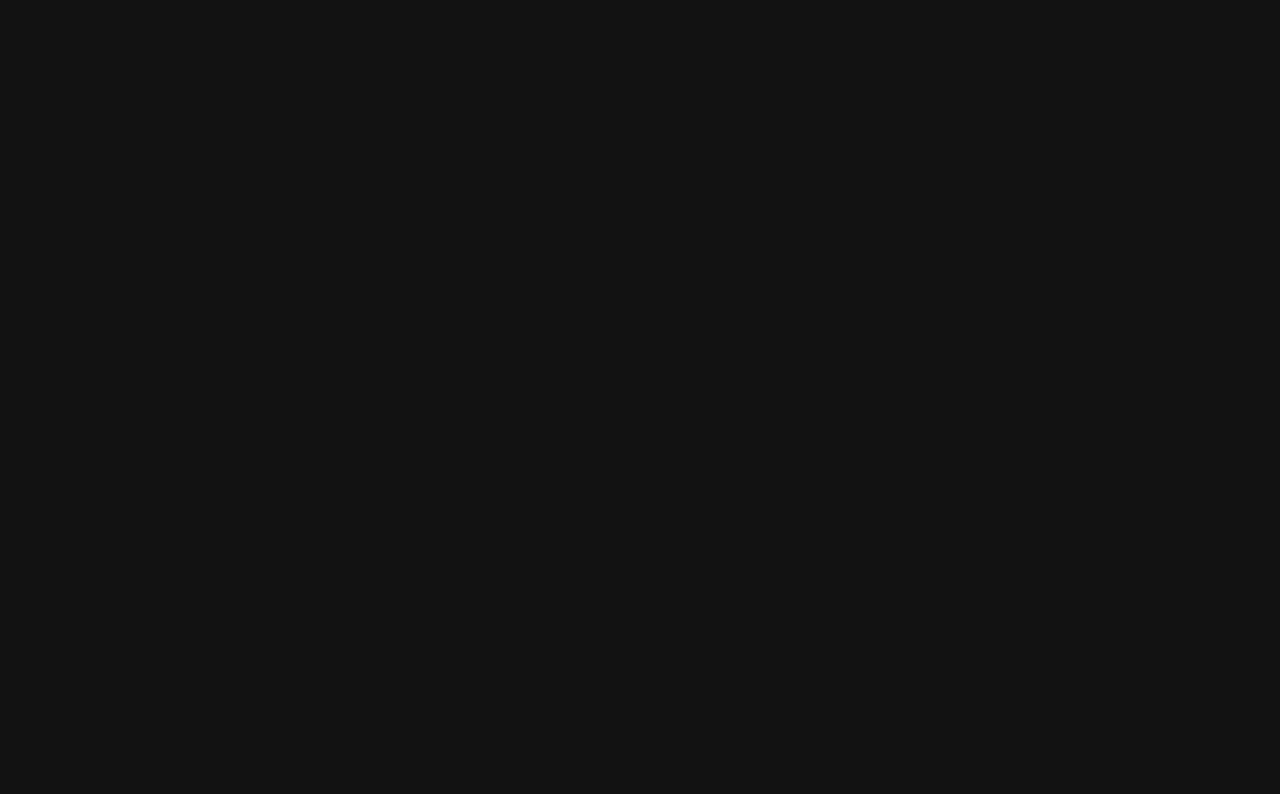
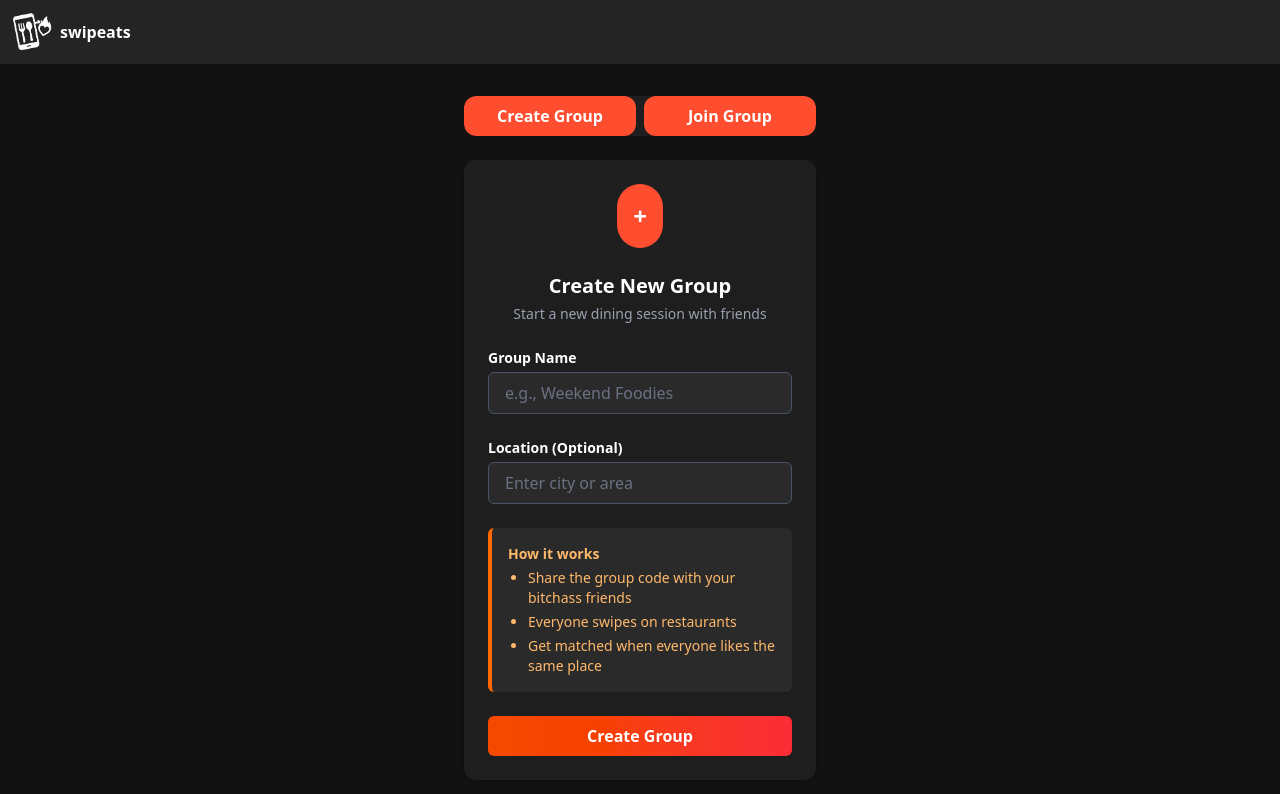
Before and after one commit to Despee2k/SwipEats, an Angular app in the folder client/: page /group in a window 1280 px wide. Before the commit this address led to /. Shown: the top 794 px of the page. Built offline with nearby package versions, Linux system fonts and the light colour scheme.

Commit message:
feat: add static group creation page

```diff
--- a/client/src/app/app.routes.ts
+++ b/client/src/app/app.routes.ts
@@ -3,6 +3,7 @@ import { Landing } from './pages/landing/landing';
 import { Login } from './pages/login/login';
 import { Signup } from './pages/signup/signup'
 import { Lobby } from './pages/lobby/lobby';
+import { Group } from './pages/group/group';
 
 export const routes: Routes = [
     {
@@ -20,5 +21,9 @@ export const routes: Routes = [
     {
         path: 'lobby',
         component: Lobby
+    },
+    {
+        path: 'group',
+        component: Group
     }
 ];
--- /dev/null
+++ b/client/src/app/pages/group/group.html
@@ -0,0 +1,62 @@
+<app-navigation-bar></app-navigation-bar>
+<div class="mt-20 p-4 space-y-6">
+  <div class="flex justify-center gap-2 bg-[#1e1e1e] rounded-xl overflow-hidden">
+    <button class="flex-1 py-2 font-semibold bg-[#FF4D30] rounded-xl">
+      Create Group
+    </button>
+    <button class="flex-1 py-2 font-semibold bg-[#FF4D30] rounded-xl">
+      Join Group
+    </button>
+  </div>
+
+  <!-- Container -->
+  <div class="bg-[#1e1e1e] rounded-xl p-6 space-y-6 shadow-md">
+    <div class="flex justify-center">
+      <div class="bg-[#FF4D30] rounded-full p-4">
+        <span class="text-2xl font-bold text-white">+</span>
+      </div>
+    </div>
+
+    <div class="text-center">
+      <h2 class="text-xl font-bold">Create New Group</h2>
+      <p class="text-gray-400 text-sm mt-1">Start a new dining session with friends</p>
+    </div>
+
+    <!-- Group Name Input -->
+    <div>
+      <label class="block font-semibold mb-1 text-sm">Group Name</label>
+      <input
+        type="text"
+        placeholder="e.g., Weekend Foodies"
+        class="w-full bg-[#2a2a2a] text-white px-4 py-2 rounded-md placeholder-gray-500 border border-gray-600 focus:outline-none focus:ring-2 focus:ring-orange-500"
+      />
+    </div>
+
+    <!-- Location Input -->
+    <div>
+      <label class="block font-semibold mb-1 text-sm">Location (Optional)</label>
+      <input
+        type="text"
+        placeholder="Enter city or area"
+        class="w-full bg-[#2a2a2a] text-white px-4 py-2 rounded-md placeholder-gray-500 border border-gray-600 focus:outline-none focus:ring-2 focus:ring-orange-500"
+      />
+    </div>
+
+    <!-- Info Card -->
+    <div class="bg-[#2a2a2a] border-l-4 border-orange-500 p-4 rounded-md text-sm text-orange-300">
+      <p class="font-semibold mb-1">How it works</p>
+      <ul class="list-disc pl-5 space-y-1">
+        <li>Share the group code with your bitchass friends</li>
+        <li>Everyone swipes on restaurants</li>
+        <li>Get matched when everyone likes the same place</li>
+      </ul>
+    </div>
+
+    <!-- Submit Button -->
+    <div>
+      <button class="w-full bg-gradient-to-r from-orange-600 to-red-500 py-2 rounded-md font-semibold text-white hover:opacity-90 transition">
+        Create Group
+      </button>
+    </div>
+  </div>
+</div>
--- a/client/src/app/pages/lobby/lobby.html
+++ b/client/src/app/pages/lobby/lobby.html
@@ -3,8 +3,10 @@
   <!-- Group Actions -->
   <div class="flex gap-4">
     <div class="flex-1 bg-[#FF4D30] text-white p-4 rounded-xl shadow-md text-center">
+    <a routerLink="/group">
       <p class="text-lg font-semibold">Create Group</p>
       <p class="text-sm mt-1 text-gray-100">Start a new session</p>
+    </a>
     </div>
     <div class="flex-1 bg-[#1e1e1e] text-white p-4 rounded-xl shadow-md text-center">
       <p class="text-lg font-semibold">Join Group</p>
--- a/client/src/app/pages/lobby/lobby.ts
+++ b/client/src/app/pages/lobby/lobby.ts
@@ -1,9 +1,10 @@
 import { Component } from '@angular/core';
 import { NavigationBar } from '../../components/navigation-bar/navigation-bar';
+import { RouterLink } from '@angular/router';
 
 @Component({
   selector: 'app-lobby',
-  imports: [NavigationBar],
+  imports: [NavigationBar, RouterLink],
   templateUrl: './lobby.html',
   styleUrl: './lobby.css'
 })
```
Also changed, not shown: client/src/app/pages/group/group.ts (added, +12 -0 lines), client/src/app/pages/group/group.css (added), 1 other file (tests, documents, lock files or other folders).
